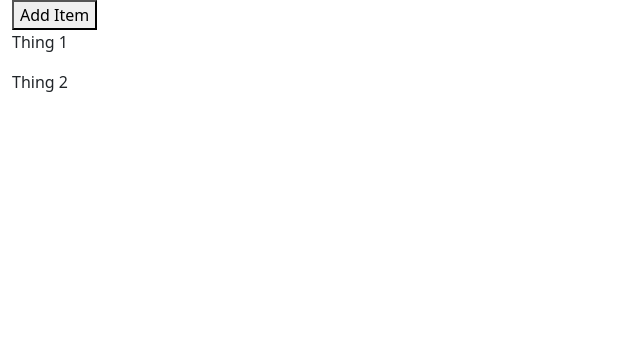
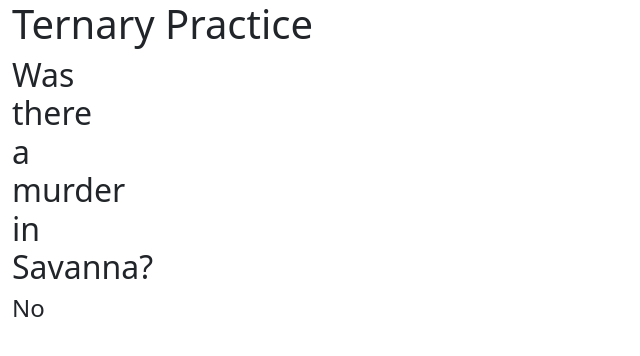
Before and after one commit to CalebStraily/EvenListeners_StateReactLesson, a React (Create React App) app: page / in a window 1280 px wide. Shown: the top 356 px of the page, without its empty margins (0-640 px from the left). Built offline with nearby package versions, Linux system fonts and the light colour scheme.

Commit message:
Number Counter and Ternary Exercises
Buttons that add and subtract a result number.

Couple of Ternary statements that change a result output and page styling based on a boolean statement.

```diff
--- a/src/App.js
+++ b/src/App.js
@@ -2,12 +2,19 @@ import React from 'react'
 import "./style.css"
 import EventListeners from './components/EventListeners';
 import MappingUpdate from './components/MappingUpdate';
+import State from './components/State';
+import CounterPractice from './components/CounterPractice';
+import TernaryPractice from './components/TernaryPractice';
 
 function App()
 {
     return(
         <div className="container-fluid">
-            <MappingUpdate />
+            {/* <EventListeners /> */}
+            {/* <MappingUpdate /> */}
+            {/* <State /> */}
+            {/* <CounterPractice /> */}
+            <TernaryPractice />
         </div>
     )
 }
--- /dev/null
+++ b/src/components/CounterPractice.js
@@ -0,0 +1,55 @@
+import React, {useState} from "react";
+
+function CounterPractice()
+{
+    const [count, setCount] = useState(0);
+
+    // 1st way to pass new values to useState
+    /*
+    function add()
+    {
+        return(
+            setCount(function(prevCount) {
+                return prevCount + 1
+            })
+        )
+    }
+    */
+
+    // 2nd way to pass new values to useState
+    // when setting new parameters always add "prev"
+
+    function add()
+    {
+        setCount(prevCount => prevCount + 1);
+    }
+
+    function subtract()
+    {
+        setCount(prevCount => prevCount - 1);
+    }
+
+    return(
+        <div className="row">
+            <div className="col-12">
+                <h1>Counter Practice</h1>
+            </div>
+            <div className="col-12">
+                <input onClick={add} type="button" value="Add Number" />
+                <input onClick={subtract} type="button" value="Subtract Number" />
+            </div>
+            <NumCounter num={count}/>
+        </div>
+    )
+}
+
+function NumCounter(props)
+{
+    return(
+        <div className="col-12">
+            <h3>Current Number: {props.num}</h3>
+        </div>
+    )
+}
+
+export default CounterPractice;
--- /dev/null
+++ b/src/components/State.js
@@ -0,0 +1,27 @@
+import React, {useState} from "react";
+
+function State()
+{
+
+    const [result, setResult] = useState('No');
+    const [food, setFood] = useState('Pizza');
+    const [sports, setSports] = useState('Football');
+
+    function changeAnswer()
+    {
+        setResult('Stop clicking me!');
+    }
+
+    return(
+        <div className="row">
+            <div className="col-12">
+                <h3 onClick={changeAnswer}>Is State important?</h3>
+            </div>
+            <div className="col-12">
+                <h4>{result}</h4>
+            </div>
+        </div>
+    )
+}
+
+export default State;
--- /dev/null
+++ b/src/components/TernaryPractice.js
@@ -0,0 +1,26 @@
+import React from "react";
+
+function TernaryPractice()
+{
+
+    const murderIf = false;
+    const murderName = "Jim Crawford";
+
+    let answer = murderIf ? "Yes" : "No";
+
+    let styleCondition = murderIf ? "col-12" : "col-1";
+
+    return(
+        <div className="row">
+            <div className="col-12">
+                <h1>Ternary Practice</h1>
+            </div>
+            <div className= {`${styleCondition}`}>
+                <h2>Was there a murder in Savanna?</h2>
+                <h4>{answer}</h4>
+            </div>
+        </div>
+    )
+}
+
+export default TernaryPractice;
```
